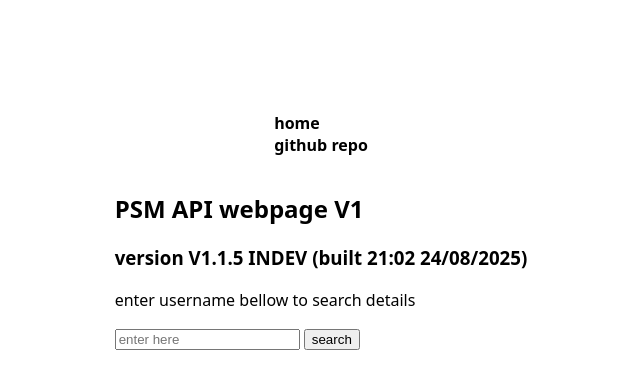
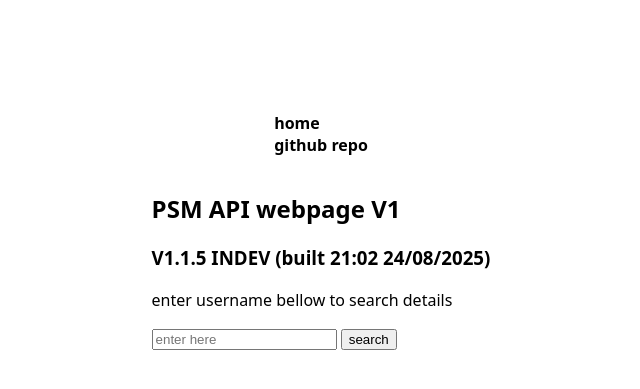
Before and after one commit to bruh-moment-0/psm-api, a FastAPI app: page / in a window 1280 px wide. Shown: the part 169-558 px from the top of the page, without its empty margins (319-959 px from the left). Run offline with FastAPI, Linux system fonts and the light colour scheme.

Commit message:
fixed version? idk what wrong really

```diff
--- a/data.py
+++ b/data.py
@@ -7,7 +7,6 @@ import json # "in json we believe" - json cult /s
 import os
 
 VERSION = "V1.1.5 INDEV (built 21:02 24/08/2025)"
-
 BASEDIR = os.path.abspath(os.path.dirname(__file__))
 DOTENV_PATH = os.path.join(BASEDIR, ".env")
 MESSAGEDIR = os.path.join(BASEDIR, "messages")
--- a/main.py
+++ b/main.py
@@ -15,6 +15,7 @@ import time
 import jwt
 import os
 
+VERSION = "V1.1.5 INDEV (built 21:02 24/08/2025)"
 BASEDIR = os.path.abspath(os.path.dirname(__file__))
 STATICDIR = os.path.join(BASEDIR, "static")
 TEMPLATESDIR = os.path.join(BASEDIR, "templates")
--- a/templates/index.html
+++ b/templates/index.html
@@ -1,7 +1,7 @@
 {% extends "base.html" %}
 {% block content %}
 <h2>PSM API webpage V1</h2>
-<h3>version {{ version }}</h3>
+<h3>{{ version }}</h3>
 <form action="/details-submit" method="post">
   <p>enter username bellow to search details</p>
   <input name="username" placeholder="enter here">
```
